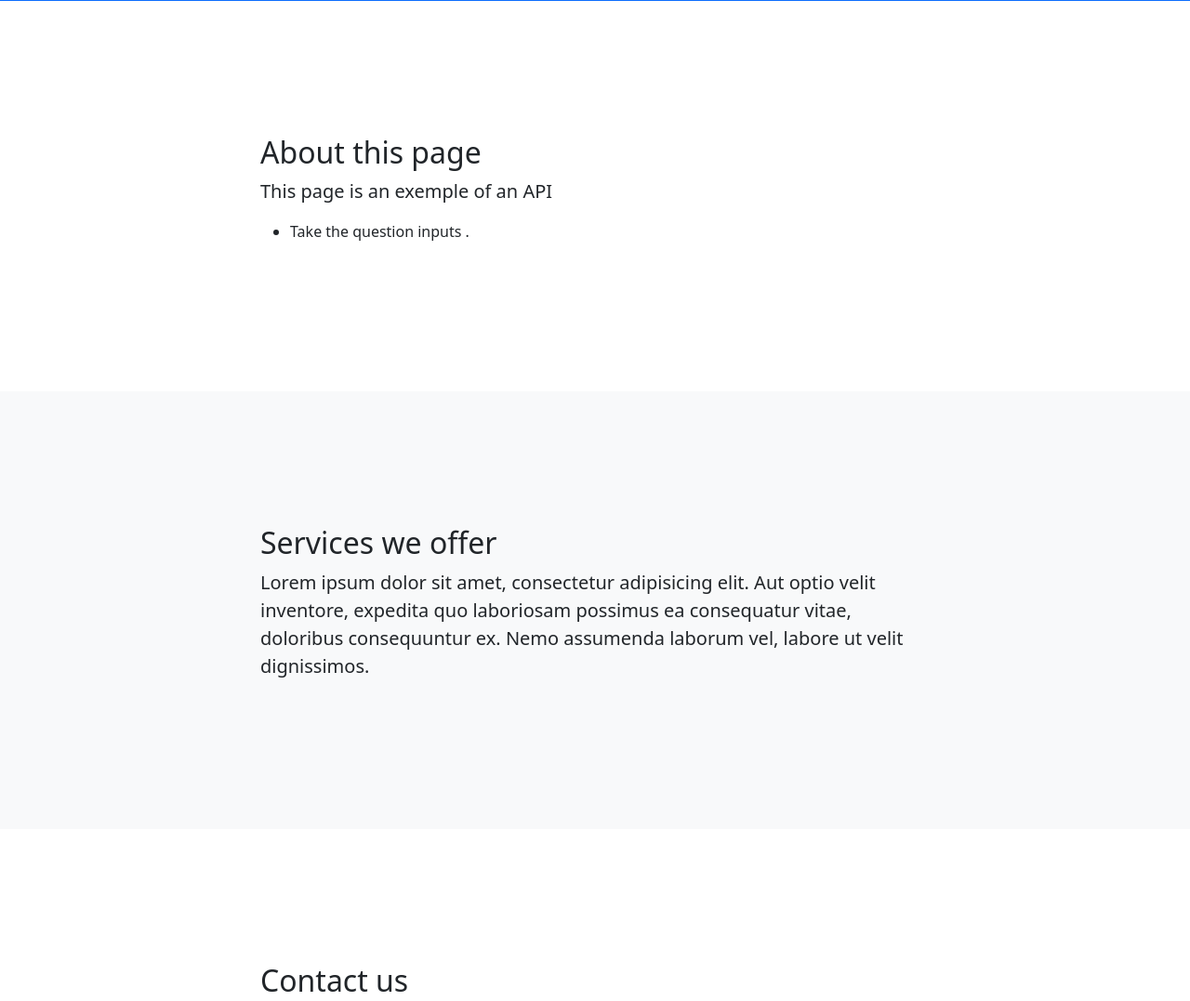
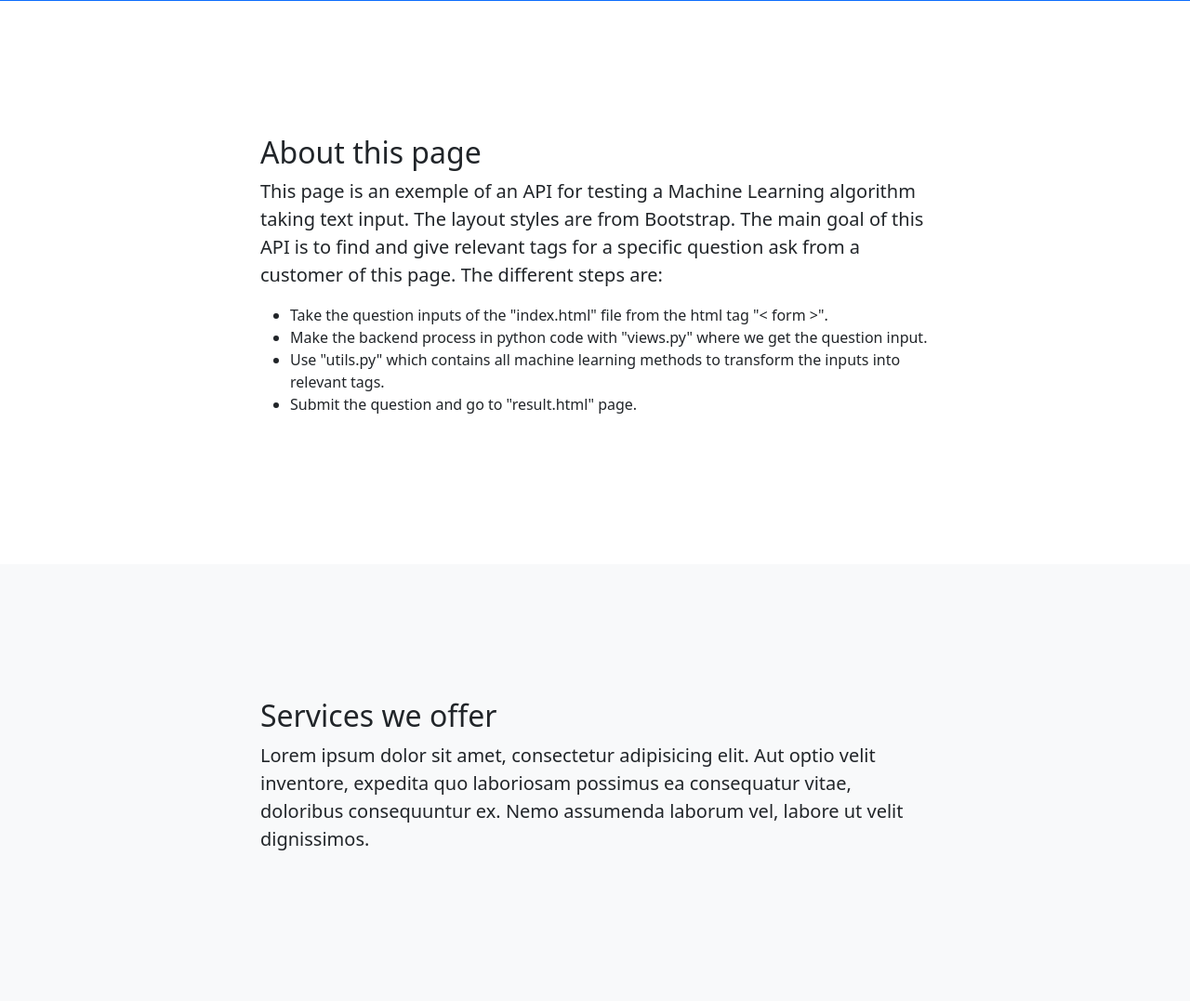
Before and after one commit to Daims971/tagapp_git, a Flask app: page / in a window 1280 px wide. Shown: the part 569-1646 px from the top of the page at 93% size. Run offline with Flask 2, Linux system fonts and the light colour scheme; parts of the project's set-up code (start-up, migrations or seed data) failed here and were passed over; some libraries are stand-ins or nearby versions.

Commit message:
Description des deux pages html + suppression de tfidf_input_pipe_pac_cv.

```diff
--- a/templates/index.html
+++ b/templates/index.html
@@ -50,10 +50,12 @@
                 <div class="row gx-4 justify-content-center">
                     <div class="col-lg-8">
                         <h2>About this page</h2>
-                        <p class="lead">This page is an exemple of an API</p>
+                        <p class="lead">This page is an exemple of an API for testing a Machine Learning algorithm taking text input. The layout styles are from Bootstrap. The main goal of this API is to find and give relevant tags for a specific question ask from a customer of this page. The different steps are:</p>
                         <ul>
-                            <li>Take the question inputs .</li>
-
+                            <li>Take the question inputs of the "index.html" file from the html tag "< form >".</li>
+                            <li>Make the backend process in python code with "views.py" where we get the question input.</li>
+                            <li>Use "utils.py" which contains all machine learning methods to transform the inputs into relevant tags.</li>
+                            <li>Submit the question and go to "result.html" page.</li>
                         </ul>
                     </div>
                 </div>
```
Also changed, not shown: templates/result.html (+7 -0 lines).
